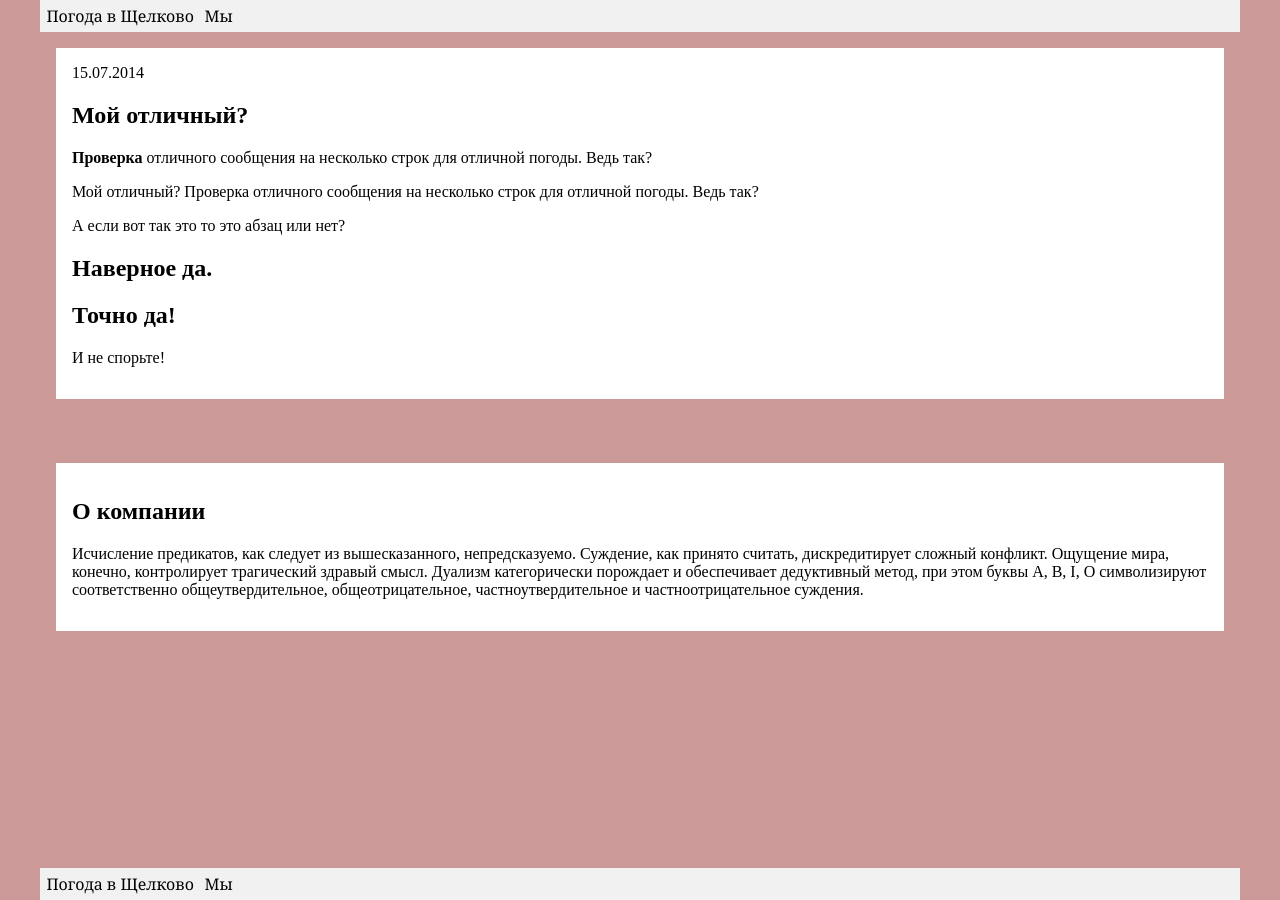
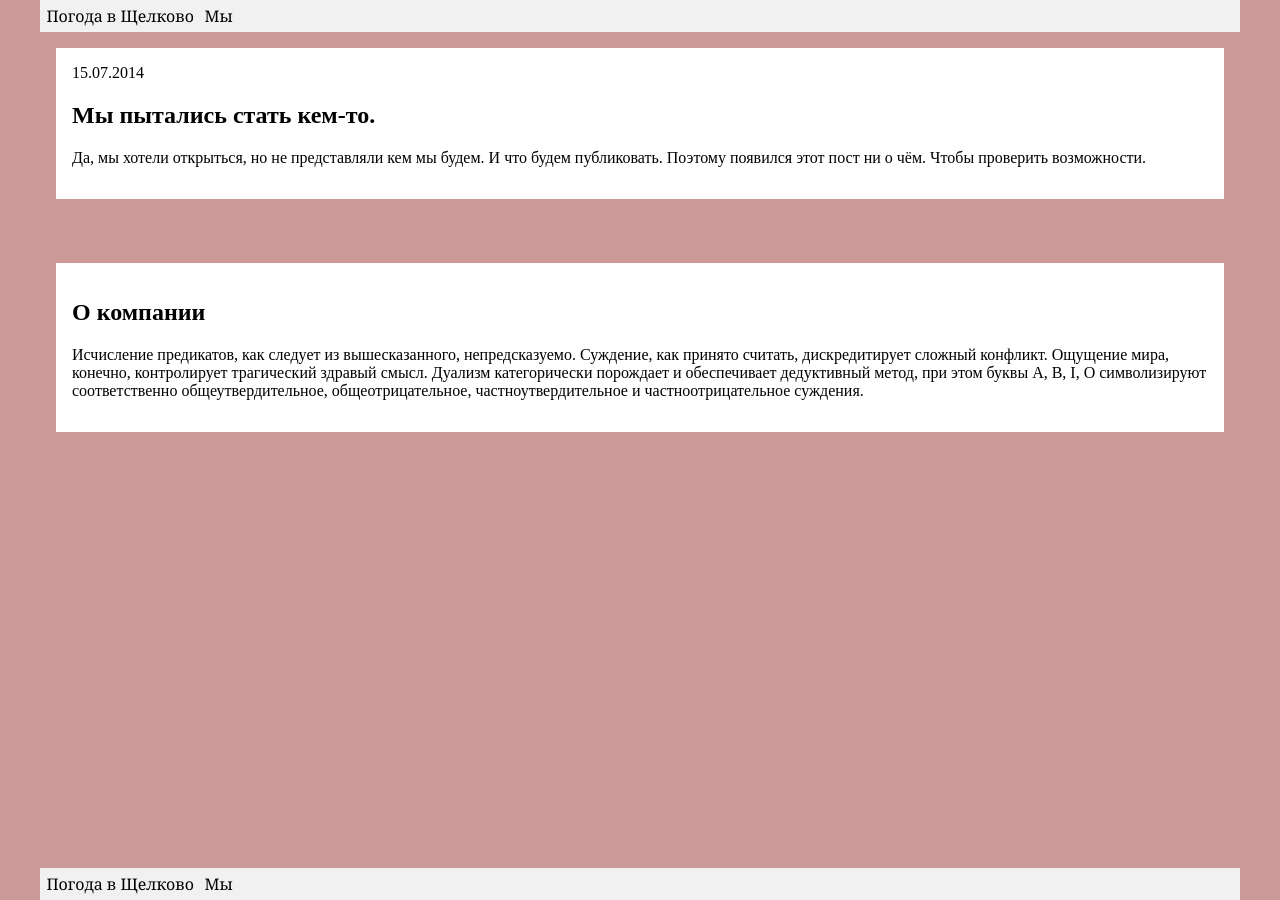
Before and after one commit to VVVas/vvvas.github.io, a Jekyll site: the page built from _posts/2014-07-15-new-post.md, in a window 1280 px wide. Built offline with Jekyll 4.4.1, drawn with Linux system fonts in a browser that asks for light colours.

Commit message:
первый пост

```diff
--- a/_posts/2014-07-15-new-post.md
+++ b/_posts/2014-07-15-new-post.md
@@ -1,17 +1,7 @@
 ---
 layout: post
-title: Ну наконец-то...
+title: Первая попытка открыться
 ---
-##Мой отличный?
+##Мы пытались стать кем-то.
 
-**Проверка** отличного сообщения на несколько строк для отличной погоды. Ведь так?
-
-Мой отличный? Проверка отличного сообщения на несколько строк для отличной погоды. Ведь так?
-
-А если вот так это то это абзац или нет?
-
-##Наверное да.
-
-#Точно да!
-
-И не спорьте!
+Да, мы хотели открыться, но не представляли кем мы будем. И что будем публиковать. Поэтому появился этот пост ни о чём. Чтобы проверить возможности.
```
